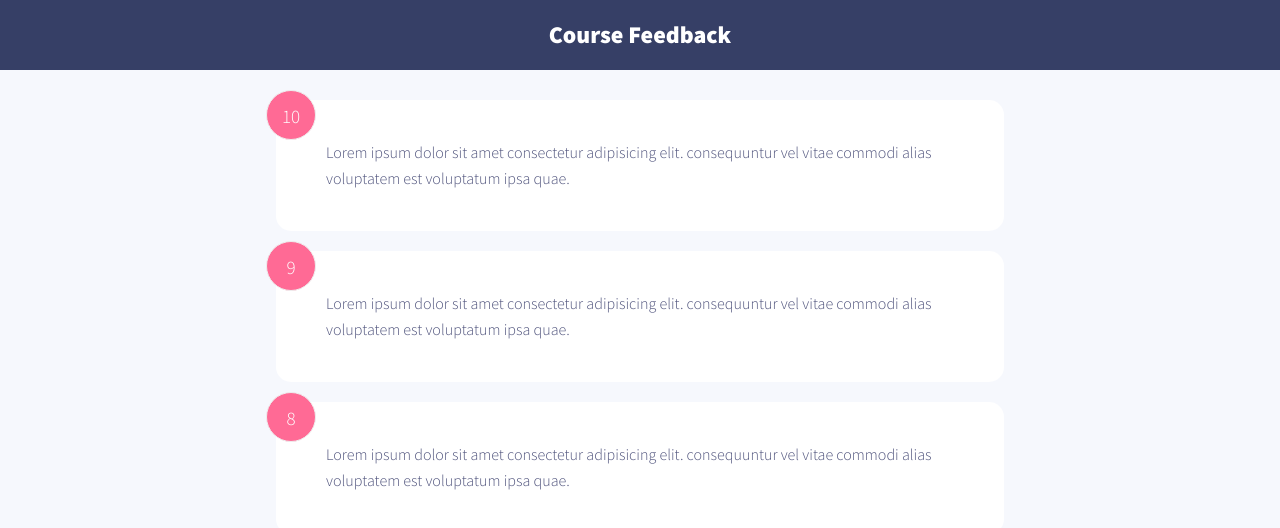
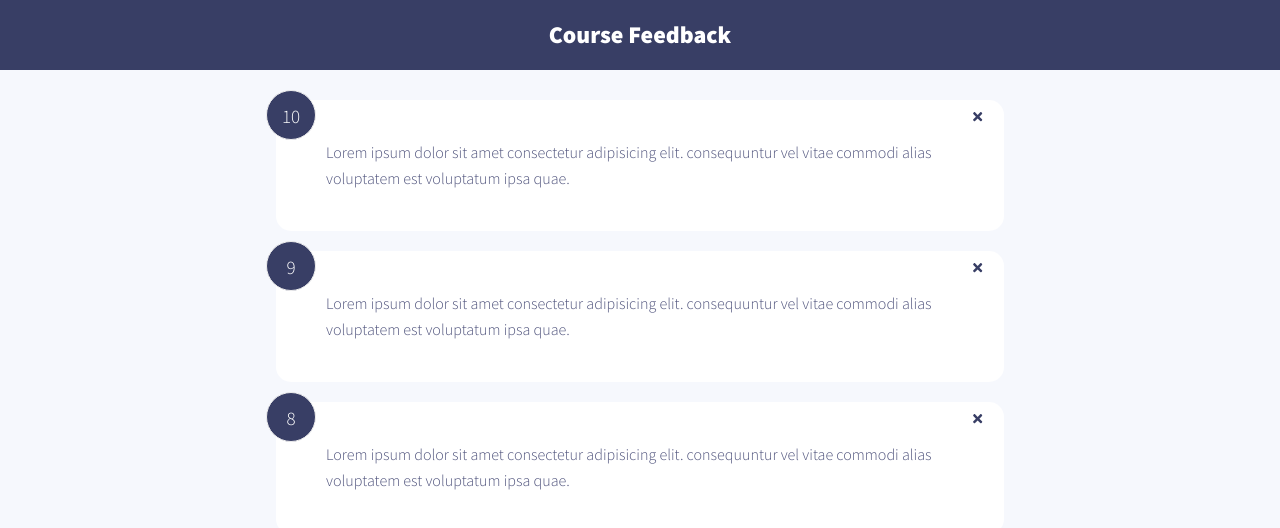
Before and after one commit to HuiGong-dev/course-feedback, a React (Create React App) app: page / in a window 1280 px wide. Shown: the top 528 px of the page. Built offline with nearby package versions, Linux system fonts and the light colour scheme.

Commit message:
add delete button

```diff
--- a/package.json
+++ b/package.json
@@ -8,6 +8,7 @@
     "@testing-library/user-event": "^13.5.0",
     "react": "^18.1.0",
     "react-dom": "^18.1.0",
+    "react-icons": "^4.4.0",
     "react-scripts": "5.0.1",
     "web-vitals": "^2.1.4"
   },
--- a/src/App.js
+++ b/src/App.js
@@ -5,13 +5,18 @@
 
 function App() {
     const [feedback, setFeedback] = useState(FeedbackData);
+    const deleteFeedback = (id) => {
+        if (window.confirm('Are you sure you want to delete?')){
+            setFeedback(feedback.filter((item)=> item.id !== id))
+        }
+    }
 
 
     return (
         <>
         <Header />
         <div className='container'>
-            <FeedbackList feedback= {feedback}/>
+            <FeedbackList feedback= {feedback} handleDelete={deleteFeedback}/>
         </div>
 
         </>
--- a/src/components/FeedbackItem.jsx
+++ b/src/components/FeedbackItem.jsx
@@ -1,11 +1,16 @@
-import React from  'react';
-import PropTypes from 'prop-types';
+import React from  'react'
+import PropTypes from 'prop-types'
+import { FaTimes } from 'react-icons/fa'
 
-function FeedbackItem({item}){
+function FeedbackItem({item, handleDelete}){
+    const darkColor = '#383e65';
 
     return (
         <div className='card'>
             <div className='num-display'>{item.rating}</div>
+            <button onClick={()=>handleDelete(item.id)} className="close">
+                <FaTimes color={darkColor} />
+            </button>
             <div className="text-display">{item.text}</div>
         </div>
 
--- a/src/components/FeedbackList.jsx
+++ b/src/components/FeedbackList.jsx
@@ -2,7 +2,7 @@
 import PropTypes from 'prop-types';
 import FeedbackItem from './FeedbackItem';
 
-function FeedbackList({feedback}) {
+function FeedbackList({feedback, handleDelete}) {
     if (!feedback || feedback.length === 0){
         return <p>No Feedback Yet</p>
     }
@@ -10,20 +10,14 @@
     return (
         <div className='feedback-list'>
             {feedback.map((item)=>(
-            <FeedbackItem key={item.id} item={item}/>
+            <FeedbackItem key={item.id} item={item} handleDelete = {handleDelete}/>
             ))}
         </div>
     )
 }
 
 FeedbackList.propTypes = {
-    feedback: PropTypes.arrayOf(
-        PropTypes.shape({
-            id: PropTypes.number.isRequired,
-            text: PropTypes.string.isRequired,
-            rating: PropTypes.number.isRequired,
-        })
-    )
+    feedback: PropTypes.array
 }
 
 export default FeedbackList;
--- a/src/components/Header.jsx
+++ b/src/components/Header.jsx
@@ -18,7 +18,7 @@
 
 Header.defaultProps = {
     text: 'Course Feedback',
-    bgColor: '#363f66',
+    bgColor: '#383e65',
     textColor: '#ffffff'
 }
 
--- a/src/index.css
+++ b/src/index.css
@@ -1,8 +1,6 @@
 @import url('https://fonts.googleapis.com/css2?family=Source+Code+Pro:wght@400;900&family=Source+Sans+Pro:wght@300;900&display=swap');
 
-*,
-*::before,
-*::after {
+* {
   box-sizing: border-box;
   margin: 0;
   padding: 0;
@@ -19,7 +17,7 @@
 
     --clr-light: #fff;
     --clr-grey: #f6f8fd;
-    --clr-dark: #363f66;
+    --clr-dark: #383e65;
     --clr-text-dark: #4f537c;
     --clr-accent: #5cfe50;
 
@@ -108,7 +106,7 @@
 
 .rating li:hover,
 .num-display {
-  background: #ff6a95;
+  background: var(--clr-dark);
   color: #fff;
 }
 
```
Also changed, not shown: 1 other file (tests, documents, lock files or other folders).
